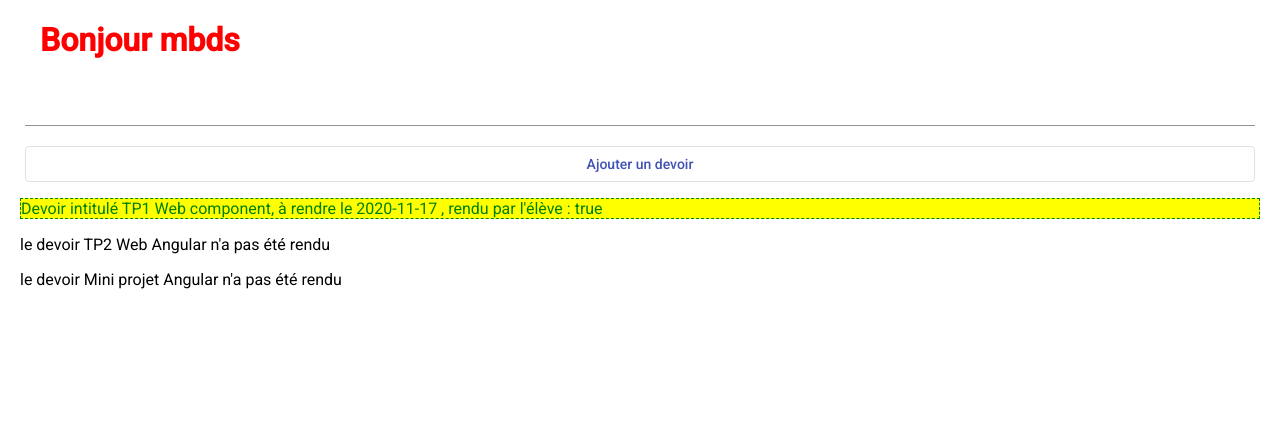
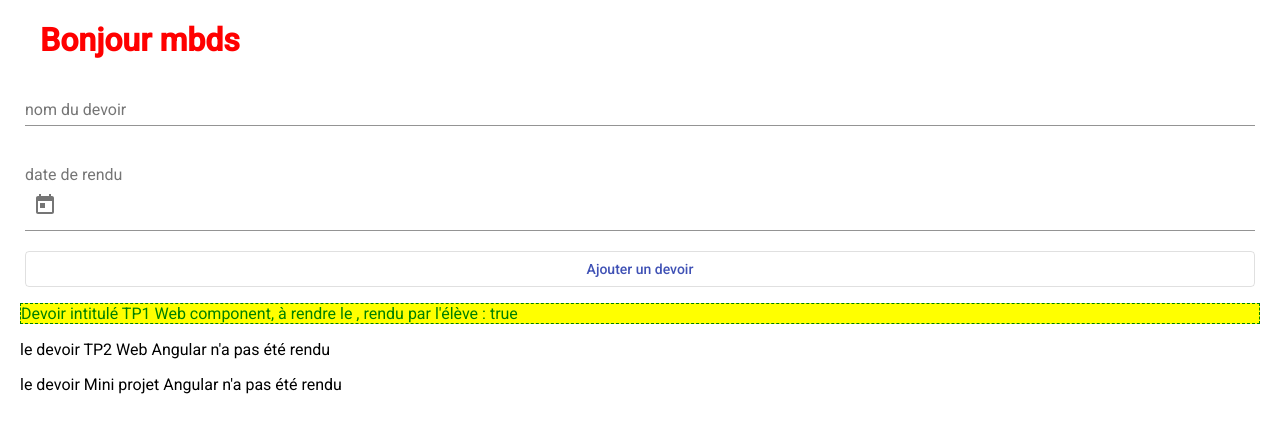
Before and after one commit to hassanmazyad/Tp_Angular, an Angular app in the folder assignment-app/: page / in a window 1280 px wide. Shown: the top 432 px of the page. Built offline with nearby package versions, Linux system fonts and the light colour scheme.

Commit message:
Video 2 part 2

```diff
--- a/assignment-app/src/app/app.module.ts
+++ b/assignment-app/src/app/app.module.ts
@@ -9,8 +9,10 @@ import { MatInputModule } from '@angular/material/input';
 import { MatDividerModule } from '@angular/material/divider';
 import { AssignmentsComponent } from './assignments/assignments.component';
 import { RenduDirective } from './shared/rendu.directive';
+import {MatDatepickerModule} from '@angular/material/datepicker';
 import { FormsModule } from '@angular/forms';
 import { MatFormFieldModule } from '@angular/material/form-field';
+import { MatNativeDateModule } from '@angular/material/core'
 
 
 @NgModule({
@@ -27,7 +29,9 @@ import { MatFormFieldModule } from '@angular/material/form-field';
     MatDividerModule,
     FormsModule,
     MatInputModule,
-    MatFormFieldModule
+    MatFormFieldModule,
+    MatDatepickerModule,
+    MatNativeDateModule
   ],
   providers: [],
   bootstrap: [AppComponent]
--- /dev/null
+++ b/assignment-app/src/app/assignments/assignment.model.ts
@@ -0,0 +1,5 @@
+export class Assignment {
+    nom:string;
+    dateDeRendu:Date;
+    rendu:boolean;
+}
--- a/assignment-app/src/app/assignments/assignments.component.html
+++ b/assignment-app/src/app/assignments/assignments.component.html
@@ -1,11 +1,24 @@
 <form class="form" #assignmentForm>
+    <mat-form-field>
+        <input matInput
+                placeholder="nom du devoir"
+                [(ngModel)] = "nomDevoir"
+                name="name"
+                >
+    </mat-form-field>
 
     <mat-form-field>
-        <input matInput>
+        <input matInput
+               [matDatepicker]="picker"
+               placeholder="date de rendu"
+               [(ngModel)]="dateRendu"
+               name="date"
+        >
+        <mat-datepicker-toggle metSuffix [for]="picker"></mat-datepicker-toggle>
+        <mat-datepicker #picker></mat-datepicker>
     </mat-form-field>
 
-
-    <button mat-stroked-button color="primary" [disabled]="!ajoutActive" (click)="onSubmit($event)">
+    <button mat-stroked-button color="primary" [disabled]="!ajoutActive" (click)="onSubmit() ; assignmentForm.reset()">
         Ajouter un devoir
     </button>
 
--- a/assignment-app/src/app/assignments/assignments.component.ts
+++ b/assignment-app/src/app/assignments/assignments.component.ts
@@ -1,4 +1,6 @@
 import { Component, OnInit } from '@angular/core';
+
+import {Assignment} from './assignment.model';
 
 @Component({
   selector: 'app-assignments',
@@ -11,21 +13,24 @@ export class AssignmentsComponent implements OnInit {
 
   ajoutActive = false
 
+  //form
+  nomDevoir:string
+  dateRendu:Date
 
   assignments = [
     {
       nom:"TP1 Web component",
-      dataDeRendu:'2020-11-17',
+      dateDeRendu:new Date(2020-11-17),
       rendu:true
     },
     {
       nom:"TP2 Web Angular",
-      dataDeRendu:'2020-12-13',
+      dateDeRendu:new Date(2020-12-13),
       rendu:false
     },
     {
       nom:"Mini projet Angular",
-      dataDeRendu:'2021-01-07',
+      dateDeRendu:new Date(2021-1-7),
       rendu:false
     }
   ]
@@ -40,8 +45,14 @@ export class AssignmentsComponent implements OnInit {
   }
 
 
-  onSubmit(event){
-    console.log(event)
+  onSubmit(){
+    const newAssignment = new Assignment();
+    newAssignment.nom = this.nomDevoir;
+    newAssignment.dateDeRendu = this.dateRendu;
+    newAssignment.rendu = false;
+
+    this.assignments.push(newAssignment);
+
   }
 
 }
```
